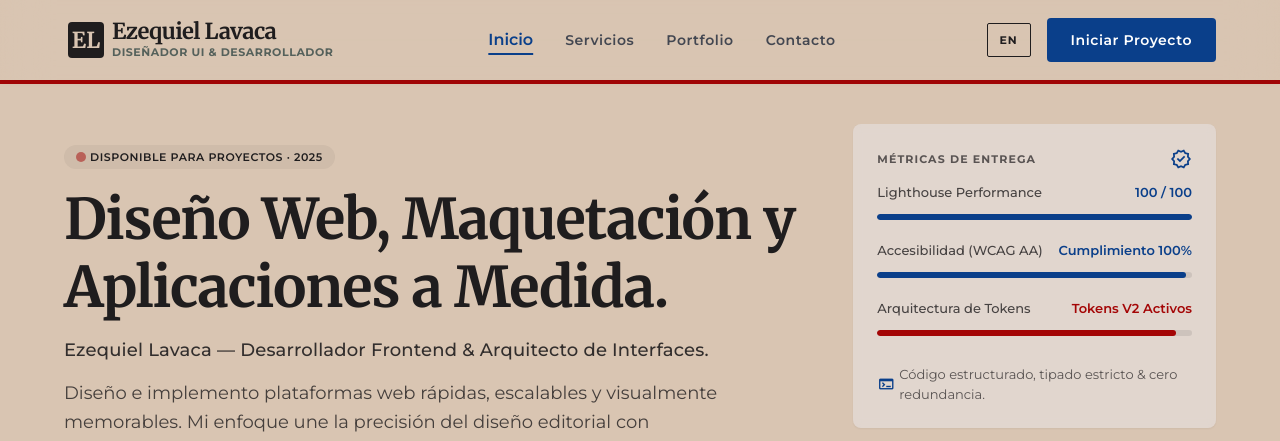
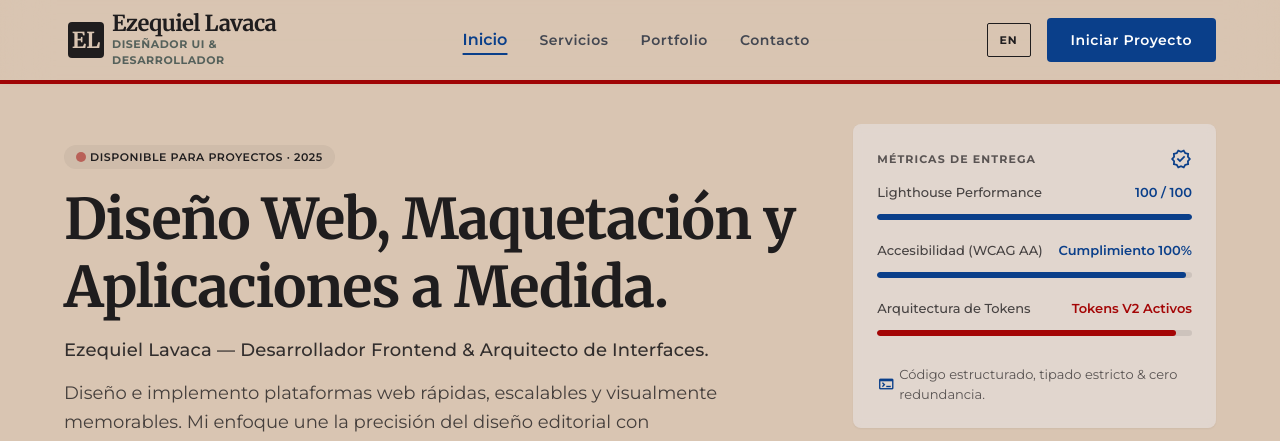
Before and after one commit to lavak00731/eol, a website built with Vite: page index.html in a window 1280 px wide. Shown: the top 441 px of the page. Built offline with nearby package versions, Linux system fonts and the light colour scheme; grey boxes are pictures that could not be loaded.

Commit message:
Adjustment

```diff
--- a/index.html
+++ b/index.html
@@ -275,7 +275,7 @@
               class="font-headline-sm text-headline-sm text-carbon-black font-bold tracking-tight leading-none group-hover:text-french-blue transition-colors duration-200"
               >Ezequiel Lavaca</span
             ><span
-              class="font-label-sm text-label-sm uppercase tracking-wider text-secondary mt-0.5"
+              class="font-label-sm text-label-sm uppercase tracking-wider text-secondary mt-0.5 max-w-[170px]"
               >Diseñador UI &amp; Desarrollador</span
             >
           </div></a
```
